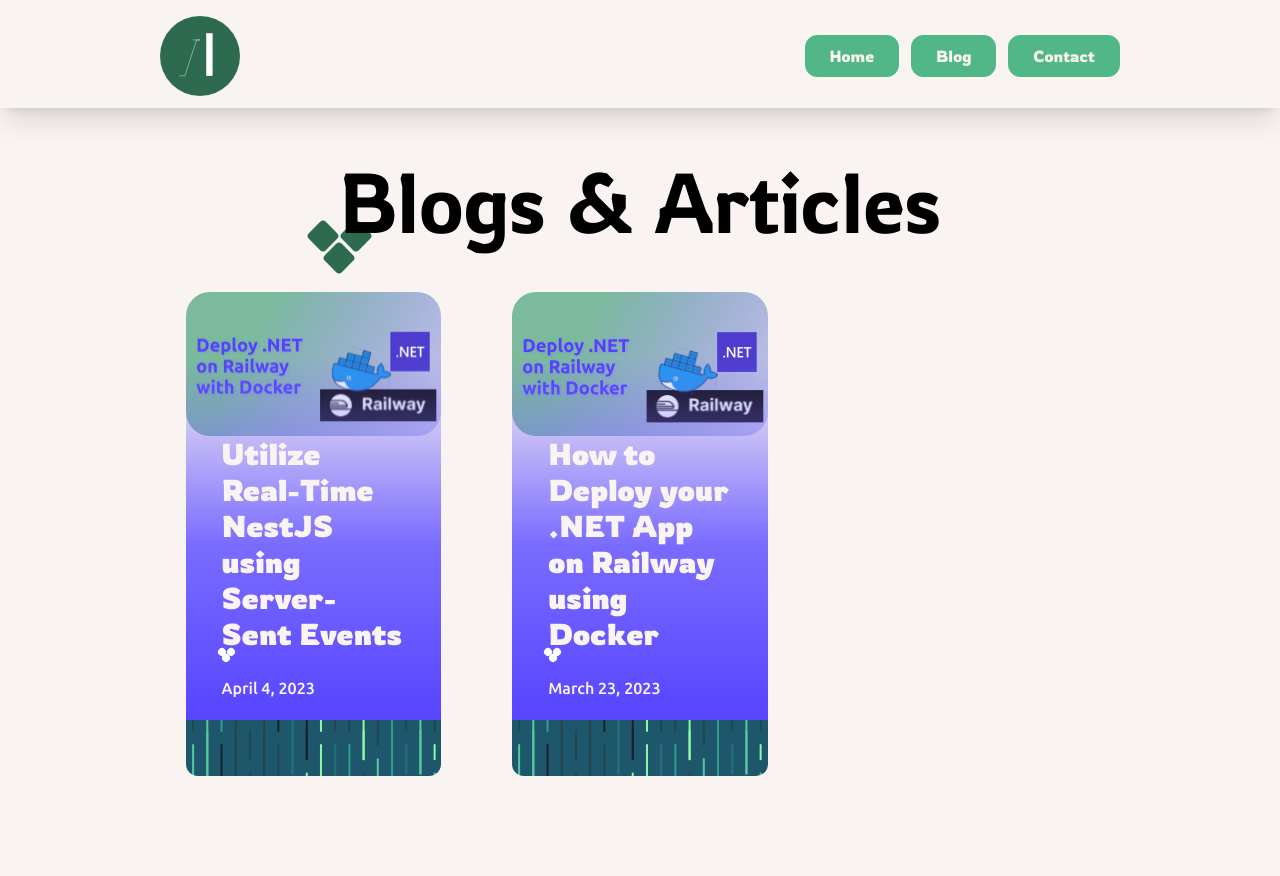
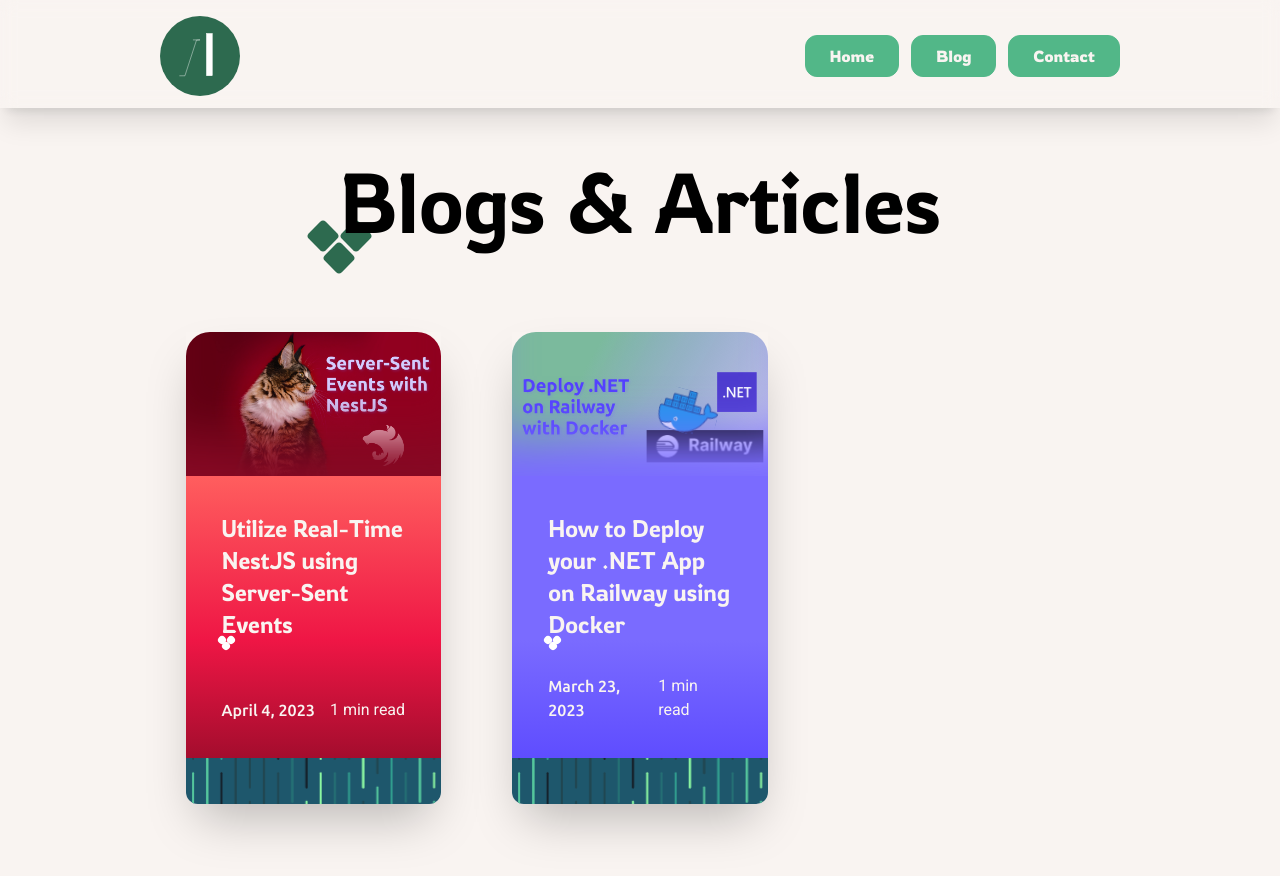
Before and after one commit to iliaamiri/iliabedian-portfolio, a Next.js app: page /blog in a window 1280 px wide. Shown: the top 876 px of the page. Built offline with nearby package versions, Linux system fonts and the light colour scheme.

Commit message:
fix the cards and stuff

```diff
--- a/src/app/blog/page.tsx
+++ b/src/app/blog/page.tsx
@@ -8,7 +8,7 @@ export default function BlogIndex() {
             <StyledHeader>
                 Blogs & Articles
             </StyledHeader>
-            <div className={`grid grid-cols-1 lg:grid-cols-2 xl:grid-cols-3 w-full gap-5 items-stretch justify-items-center px-5 lg:px-40`}>
+            <div className={`grid grid-cols-1 lg:grid-cols-2 xl:grid-cols-3 w-full gap-5 items-stretch justify-items-center px-5 pt-10 pb-20 lg:px-40`}>
                 <BlogCard blog={blogs["server-side-events-on-nestjs-emitting-events-to-clients"]} />
                 <BlogCard blog={blogs["deploy-dotnet-app-on-railway-with-docker"]} />
             </div>
--- a/src/app/globals.css
+++ b/src/app/globals.css
@@ -76,6 +76,20 @@
   .contactDiamondCube::before {
     @apply absolute z-30 -top-5 -left-4 -rotate-45;
   }
+
+  /*.fadedImage {*/
+  /*  position:relative;*/
+  /*  -moz-box-shadow: inset 0px -70px 50px -30px transparent;*/
+  /*  -webkit-box-shadow: inset 0px -70px 50px -30px transparent;*/
+  /*  -o-box-shadow: inset 0px -70px 50px -30px transparent;*/
+  /*  box-shadow: inset 0px -70px 50px -30px transparent;*/
+  /*}*/
+  .fadedImage:before,.image:after{
+    content:'';
+    position:absolute;
+    left:5%;
+    opacity:0.5;
+  }
 }
 
 :root {
--- a/src/components/BlogCard.tsx
+++ b/src/components/BlogCard.tsx
@@ -1,11 +1,12 @@
 import {BlogModel} from "@/lib/models";
-import { Rowdies, Ubuntu } from "next/font/google";
+import {Roboto, Rowdies, Ubuntu} from "next/font/google";
 import Link from "next/link";
 import { XSThreeDots } from "./ThreeDots";
 import Image from "next/image";
 
 const ubuntu = Ubuntu({ subsets: ['latin'], weight: '500' })
-const rowdiesBold = Rowdies({ subsets: ['latin'], weight: '700' })
+const rowdiesBold = Rowdies({ subsets: ['latin'], weight: '300' })
+const roboto = Roboto({ subsets: ['latin'], weight: '400' })
 
 interface Props {
     blog: BlogModel;
@@ -14,25 +15,32 @@ interface Props {
 export function BlogCard({ blog }: Props) {
     return (
         <Link href={`/blog/${blog.slug}`} scroll={false} className={`[&:only-child]:col-start-2 flex md:w-10/12`} >
-            <div className={`flex flex-col items-stretch w-full justify-center hover:scale-[1.03] ease-in-out duration-300 cursor-pointer`}>
+            <div className={`flex flex-col items-stretch w-full justify-center hover:scale-[1.03] ease-in-out duration-300 cursor-pointer shadow-2xl rounded-b-2xl`}>
                 <div
                     style={{ backgroundImage: `url(${blog.coverImage})` }}
-                    className={`flex justify-center rounded-3xl justify-self-center aspect-video bg-no-repeat bg-cover`}>
+                    className={`fadedImage ${blog.shadow} flex justify-center rounded-t-3xl justify-self-center aspect-video bg-no-repeat bg-cover`}>
                     {/*<Image src={blog.coverImage} alt={blog.title} width={9999999} height={9999999} className={`w-full h-full rounded-3xl`} quality={100}/>*/}
                 </div>
                 <div
-                    className={`relative flex-1 -top-20 flex flex-col text-[#F9F4F1] bg-gradient-to-t from-[#5441FF] via-[#7A6BFF] rounded-b-2xl p-9 pt-20`}>
-                    <h1 className={`text-[#F9F4F1] text-3xl ${rowdiesBold.className}`}>
+                    className={`relative flex-1 flex flex-col text-[#F9F4F1] bg-gradient-to-t ${blog.backgroundColors} rounded-b-2xl`}>
+                    <div className={`p-9 flex flex-col justify-between h-full rounded-b-2xl`}>
+                        <h1 className={`text-[#F9F4F1] text-2xl ${rowdiesBold.className}`}>
                             {blog.title}
                             <XSThreeDots
                                 containerClassName={`relative bottom-2 md:bottom-1 right-2 md:right-1 z-10 w-[1rem] md:w-[1.1rem]`}
                             />
                         </h1>
-                    <p className={`${ubuntu.className} pt-2`}>
+                        <div className={`pt-2 flex flex-row justify-between items-center`}>
+                            <p className={`${ubuntu.className}`}>
                                 {blog.publishedAt.toLocaleDateString(undefined, { year: 'numeric', month: 'long', day: 'numeric' })}
                             </p>
+                            <span className={`${roboto.className}`}>
+                                {blog.timeToRead} min read
+                            </span>
                         </div>
-                <div className={`relative -top-24 rounded-b-xl bg-[url('/assets/lines.svg')] bg-left-bottom h-14`}>
+                    </div>
+                    <div className={` relative bottom-0 rounded-b-xl bg-[url('/assets/lines.svg')] bg-left-bottom h-14`}>
+                    </div>
                 </div>
             </div>
         </Link>
--- a/src/lib/code.tsx
+++ b/src/lib/code.tsx
@@ -4,5 +4,5 @@ export function code({className, ...props}: any) {
     const match = /language-(\w+)/.exec(className || '')
     return match
         ? <FancierSyntaxHighlighter language={match[1]} {...props} />
-        : <code className={className} {...props} />
+        : <code className={className} {...props}>`{props.children}`</code>
 }
--- a/src/lib/data/blogs.ts
+++ b/src/lib/data/blogs.ts
@@ -6,15 +6,19 @@ export const blogs = {
         coverImage: '/assets/blog-covers/deploy-dotnet-on-railway-using-docker.svg',
         publishedAt: new Date("2023-03-23"),
         timeToRead: 1,
+        backgroundColors: 'from-[#5441FF] via-[#7A6BFF] to-[#7A6BFF]',
+        shadow: 'shadow-[inset_0px_-70px_50px_-30px_#7A6BFF]',
         tags: ['Railway', '.NET', 'Docker']
     },
     'server-side-events-on-nestjs-emitting-events-to-clients': {
         id: 2,
         title: 'Utilize Real-Time NestJS using Server-Sent Events',
         slug: 'server-side-events-on-nestjs-emitting-events-to-clients',
-        coverImage: '/assets/blog-covers/deploy-dotnet-on-railway-using-docker.svg',
+        coverImage: '/assets/blog-covers/server-side-events-on-nestjs-emitting-events-to-clients.jpg',
         publishedAt: new Date("2023-04-04"),
         timeToRead: 1,
+        backgroundColors: 'from-[#860924] via-[#EF1645] to-[#FF5E5E]',
+        shadow: 'shadow-[inset_0px_-70px_50px_-30px_#860924]',
         tags: ['NestJS', 'Server-Sent Events', 'Real-Time Communication']
     }
 };
--- a/src/lib/models/blog.model.ts
+++ b/src/lib/models/blog.model.ts
@@ -5,5 +5,7 @@ export interface BlogModel {
     coverImage: string;
     publishedAt: Date;
     timeToRead: number;
+    backgroundColors: string;
+    shadow: string;
     tags: string[];
 }
```
Also changed, not shown: public/assets/blog-covers/server-side-events-on-nestjs-emitting-events-to-clients.jpg (added). Lines whose indentation alone changed are shown as unchanged.
